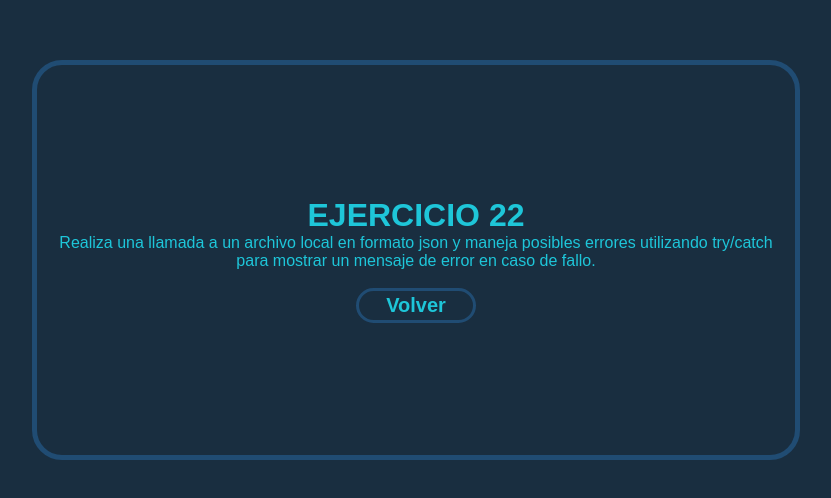
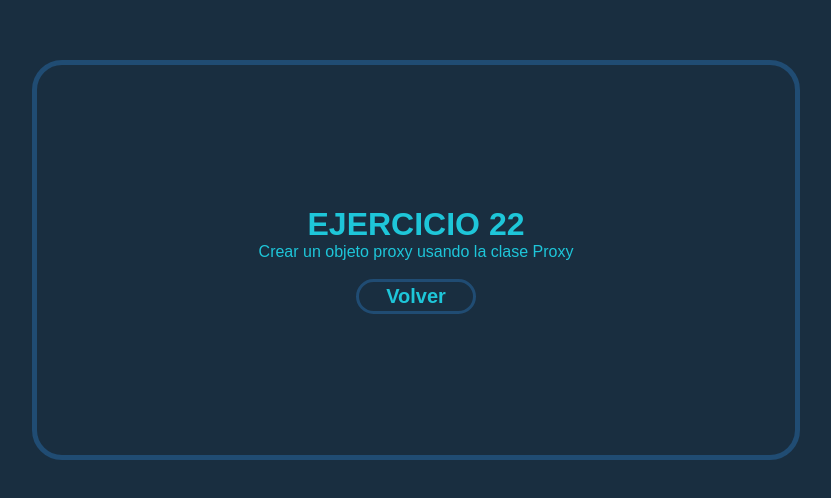
Before and after one commit to brayan1815/GUIA_ASINCRONIA, a plain HTML site: page HTML/ejercicio22.html in a window 1280 px wide. Shown: the part 140-638 px from the top of the page, without its empty margins (224-1055 px from the left). Drawn offline with Linux system fonts and the light colour scheme; a web font is replaced by a local one.

Commit message:
detalles finales

```diff
--- a/HTML/ejercicio22.html
+++ b/HTML/ejercicio22.html
@@ -10,8 +10,7 @@
 <body class="ejercicio">
     <div class="Ejercicio__contenedor">
       <h1 class="ejercicio__titulo">EJERCICIO 22</h1>
-      <p class="ejercicio__parrafo">Realiza una llamada a un archivo local en formato json y maneja posibles errores utilizando
-        try/catch para mostrar un mensaje de error en caso de fallo.</p>
+      <p class="ejercicio__parrafo">Crear un objeto proxy usando la clase Proxy</p>
       <br>
       <a class="ejercicio__boton" href="../index.html">Volver</a>
   </div>
```
Also changed, not shown: index.html (+4 -0 lines).
